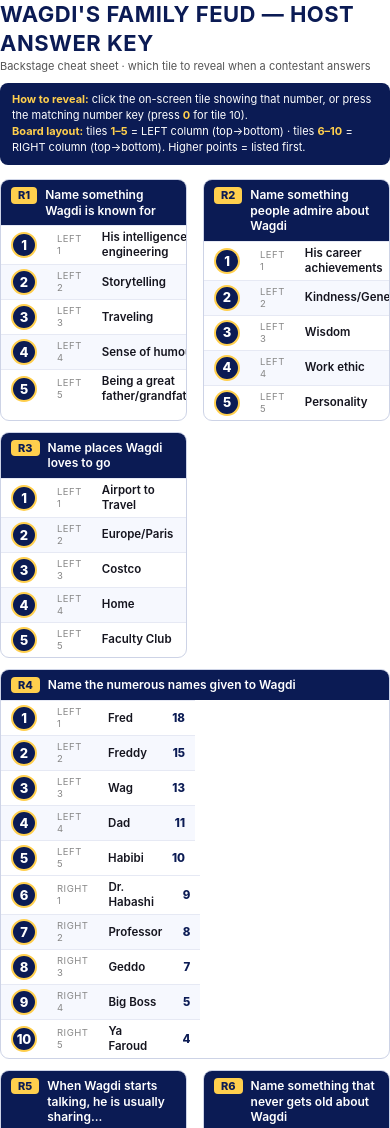
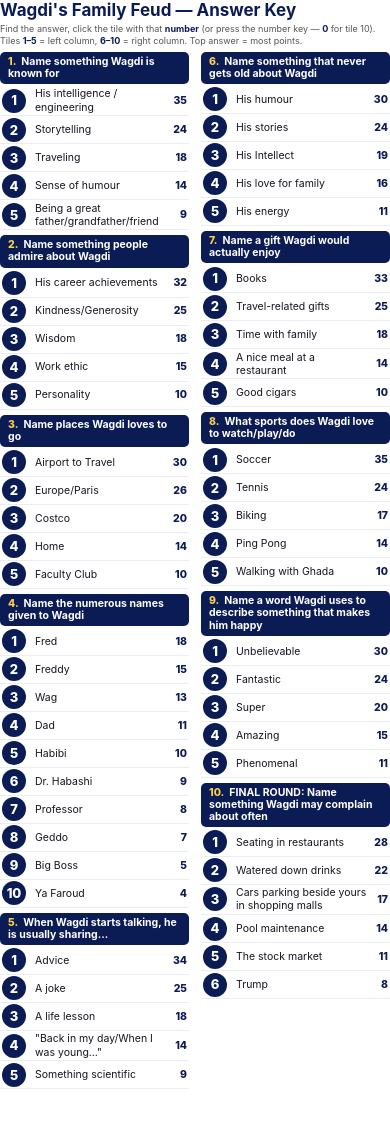
Before and after one commit to Juntakk/family-feud, a plain HTML site: page host-sheet.html in a window 390 px wide. Shown: the top 1128 px of the page. After the commit the page ends 1089 px from the top, so only its background shows below. Drawn offline with Linux system fonts and the light colour scheme.

Commit message:
Refactor host answer key layout and styles for improved readability and responsiveness

```diff
--- a/host-sheet.html
+++ b/host-sheet.html
@@ -4,61 +4,46 @@
 <meta charset="utf-8">
 <title>Wagdi's Family Feud — Host Answer Key</title>
 <style>
-  @page { size: letter; margin: 14mm 14mm; }
+  @page { size: letter; margin: 9mm; }
   * { box-sizing: border-box; }
+  html, body { height: 100%; }
   body {
     font-family: -apple-system, "Helvetica Neue", Arial, sans-serif;
-    color: #15151f; margin: 0; font-size: 11.5px; line-height: 1.3;
+    color: #15151f; margin: 0; font-size: 10px; line-height: 1.25;
   }
-  h1 {
-    font-size: 22px; margin: 0 0 2px; color: #0b1b54; letter-spacing: .5px;
+  h1 { font-size: 17px; margin: 0; color: #0b1b54; display: inline; }
+  .legend { color: #555; font-size: 9px; margin: 2px 0 6px; }
+  .legend b { color: #0b1b54; }
+
+  .grid { columns: 2; column-gap: 12px; }
+  .round { break-inside: avoid; -webkit-column-break-inside: avoid; margin-bottom: 5px; }
+  .round h2 {
+    font-size: 10.5px; margin: 0 0 2px; padding: 4px 8px;
+    background: #0b1b54; color: #fff; border-radius: 5px; line-height: 1.15;
   }
-  .sub { color: #555; font-size: 11px; margin: 0 0 10px; }
-  .legend {
-    background: #0b1b54; color: #fff; border-radius: 8px;
-    padding: 9px 12px; font-size: 11px; margin: 0 0 14px; line-height: 1.45;
+  .round h2 .n { color: #ffcf4d; font-weight: 800; margin-right: 5px; }
+
+  .row {
+    display: flex; align-items: center; gap: 9px;
+    padding: 1.5px 2px; border-bottom: 1px solid #eaedf6;
   }
-  .legend b { color: #ffcf4d; }
-  .grid {
-    display: grid; grid-template-columns: 1fr 1fr; gap: 11px 16px;
-  }
-  .card {
-    border: 1.5px solid #cdd3e6; border-radius: 9px; overflow: hidden;
-    break-inside: avoid; page-break-inside: avoid;
-  }
-  .card.wide { grid-column: 1 / -1; }
-  .card h2 {
-    font-size: 12px; margin: 0; padding: 7px 10px; background: #0b1b54; color: #fff;
-    display: flex; gap: 8px; align-items: baseline;
-  }
-  .card h2 .rnd { background: #ffcf4d; color: #0b1b54; font-weight: 800;
-    border-radius: 4px; padding: 1px 7px; font-size: 11px; white-space: nowrap; }
-  .card h2 .q { font-weight: 600; }
-  table { width: 100%; border-collapse: collapse; }
-  td { padding: 4px 10px; border-top: 1px solid #e6e9f4; vertical-align: middle; }
-  tr:nth-child(even) td { background: #f6f8fe; }
   .tile {
-    width: 26px; height: 26px; border-radius: 50%/50%;
+    flex: 0 0 auto;
+    width: 24px; height: 24px; border-radius: 50%;
     background: #0b1b54; color: #fff; font-weight: 800; font-size: 13px;
     display: flex; align-items: center; justify-content: center;
-    border: 2px solid #ffcf4d;
   }
-  td.tilecell { width: 34px; }
-  td.col { width: 56px; color: #888; font-size: 9.5px; text-transform: uppercase; letter-spacing: .5px; }
-  td.ans { font-weight: 600; }
-  td.pts { width: 42px; text-align: right; font-weight: 800; color: #0b1b54; }
-  /* two-column inner layout for the 10-answer round */
-  .card.wide table { width: 50%; float: left; }
+  .ans { flex: 1 1 auto; font-size: 10.5px; }
+  .pts { flex: 0 0 auto; font-weight: 800; color: #0b1b54; font-size: 10.5px; }
 </style>
 </head>
 <body>
-<h1>WAGDI'S FAMILY FEUD — HOST ANSWER KEY</h1>
-<p class="sub">Backstage cheat sheet · which tile to reveal when a contestant answers</p>
-<div class="legend">
-  <b>How to reveal:</b> click the on-screen tile showing that number, or press the matching number key (press <b>0</b> for tile 10).<br>
-  <b>Board layout:</b> tiles <b>1–5</b> = LEFT column (top→bottom) · tiles <b>6–10</b> = RIGHT column (top→bottom). Higher points = listed first.
-</div>
-<div class="grid" id="grid"></div>
+<h1>Wagdi's Family Feud — Answer Key</h1>
+<p class="legend">
+  Find the answer, click the tile with that <b>number</b> (or press the number key — <b>0</b> for tile 10).
+  Tiles <b>1–5</b> = left column, <b>6–10</b> = right column. Top answer = most points.
+</p>
+<div class="grid" id="out"></div>
 
 <script>
 const QUESTIONS = [
@@ -87,41 +72,19 @@ const QUESTIONS = [
 ];
 
 const esc = s => s.replace(/&/g,"&amp;").replace(/</g,"&lt;").replace(/>/g,"&gt;");
-const colOf = i => i < 5 ? "Left "+(i+1) : "Right "+(i-4);
-const grid = document.getElementById("grid");
+const out = document.getElementById("out");
 
 QUESTIONS.forEach((item, r) => {
-  const wide = item.answers.length > 5;
   const rows = item.answers.map((a, i) =>
-    '<tr>'+
-      '<td class="tilecell"><div class="tile">'+(i+1)+'</div></td>'+
-      '<td class="col">'+colOf(i)+'</td>'+
-      '<td class="ans">'+esc(a[0])+'</td>'+
-      '<td class="pts">'+a[1]+'</td>'+
-    '</tr>').join("");
-  const card = document.createElement("div");
-  card.className = "card" + (wide ? " wide" : "");
-  if (wide) {
-    const mid = Math.ceil(item.answers.length/2);
-    const mk = list => list.map(([i,a]) =>
-      '<tr>'+
-        '<td class="tilecell"><div class="tile">'+(i+1)+'</div></td>'+
-        '<td class="col">'+colOf(i)+'</td>'+
-        '<td class="ans">'+esc(a[0])+'</td>'+
-        '<td class="pts">'+a[1]+'</td>'+
-      '</tr>').join("");
-    const idx = item.answers.map((a,i)=>[i,a]);
-    card.innerHTML =
-      '<h2><span class="rnd">R'+(r+1)+'</span><span class="q">'+esc(item.q)+'</span></h2>'+
-      '<table>'+mk(idx.slice(0,mid))+'</table>'+
-      '<table>'+mk(idx.slice(mid))+'</table>'+
-      '<div style="clear:both"></div>';
-  } else {
-    card.innerHTML =
-      '<h2><span class="rnd">R'+(r+1)+'</span><span class="q">'+esc(item.q)+'</span></h2>'+
-      '<table>'+rows+'</table>';
-  }
-  grid.appendChild(card);
+    '<div class="row">'+
+      '<div class="tile">'+(i+1)+'</div>'+
+      '<div class="ans">'+esc(a[0])+'</div>'+
+      '<div class="pts">'+a[1]+'</div>'+
+    '</div>').join("");
+  const div = document.createElement("div");
+  div.className = "round";
+  div.innerHTML = '<h2><span class="n">'+(r+1)+'.</span>'+esc(item.q)+'</h2>'+rows;
+  out.appendChild(div);
 });
 </script>
 </body>
```
Also changed, not shown: index.html (+5 -5 lines), 1 other file.
